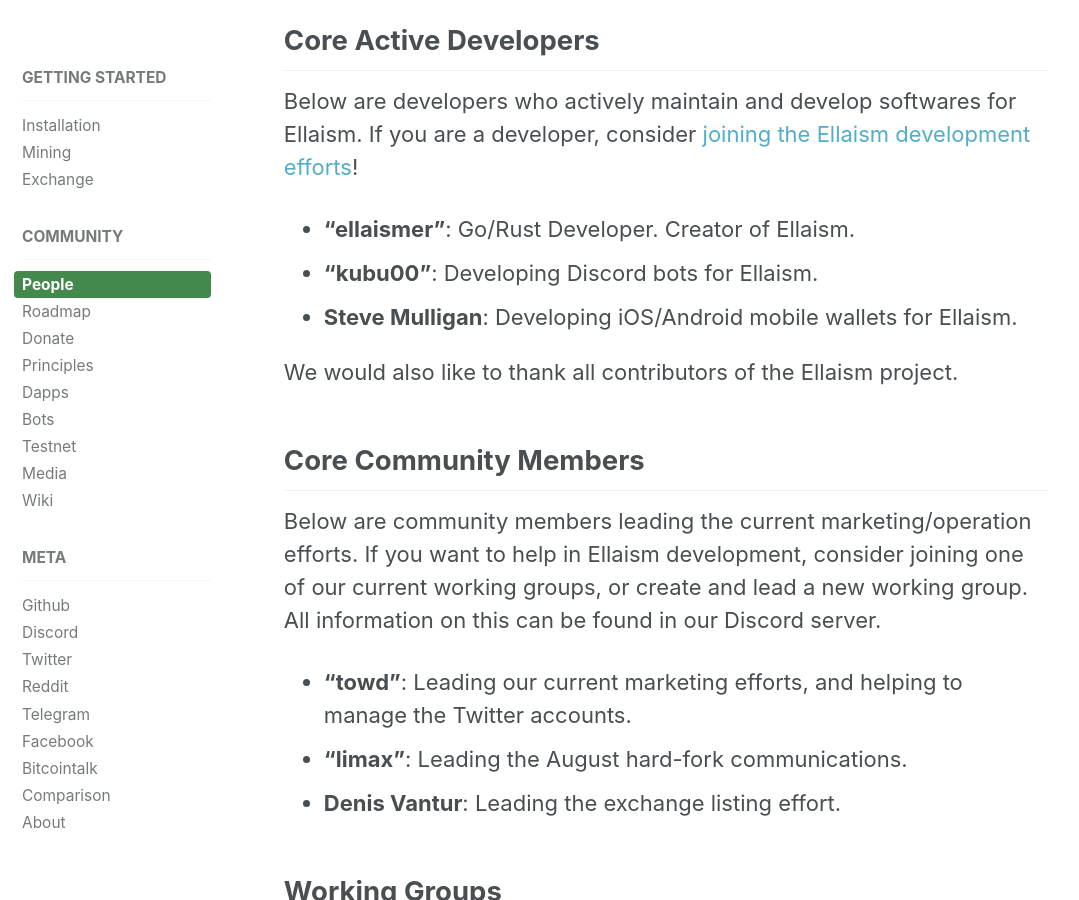
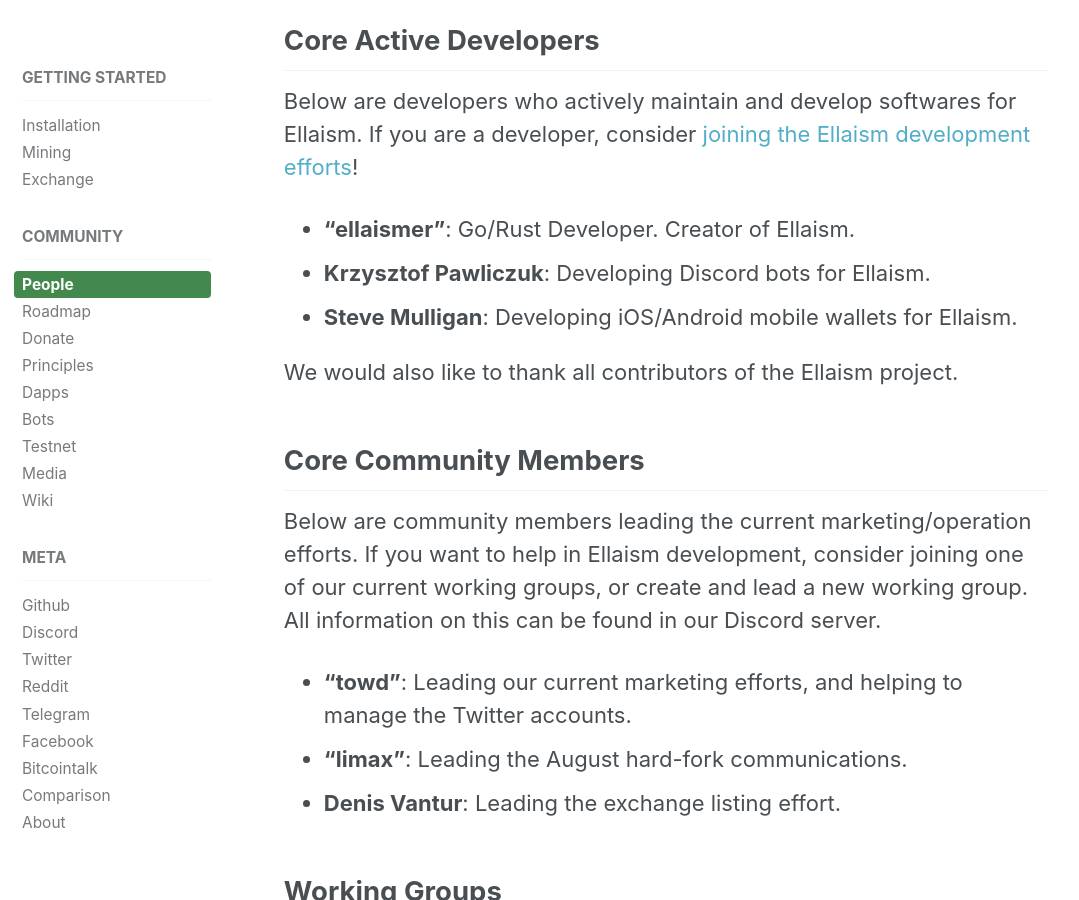
Before and after one commit to ellaism/ellaism.org, a Jekyll site: the page built from _docs/people.md, in a window 1280 px wide and 900 px high, scrolled down 359 px. Shown: the whole window, without its empty margins (0-1079 px from the left). Built offline with Jekyll 4.4.1, drawn with Linux system fonts in a browser that asks for light colours.

Commit message:
kubu00 rename

```diff
--- a/_docs/people.md
+++ b/_docs/people.md
@@ -11,7 +11,7 @@
 Below are developers who actively maintain and develop softwares for Ellaism. If you are a developer, consider [joining the Ellaism development efforts](https://github.com/ellaism/meta/blob/master/github.md)!
 
 * **"ellaismer"**: Go/Rust Developer. Creator of Ellaism.
-* **"kubu00"**: Developing Discord bots for Ellaism.
+* **Krzysztof Pawliczuk**: Developing Discord bots for Ellaism.
 * **Steve Mulligan**: Developing iOS/Android mobile wallets for Ellaism.
 
 We would also like to thank all contributors of the Ellaism project.
```
